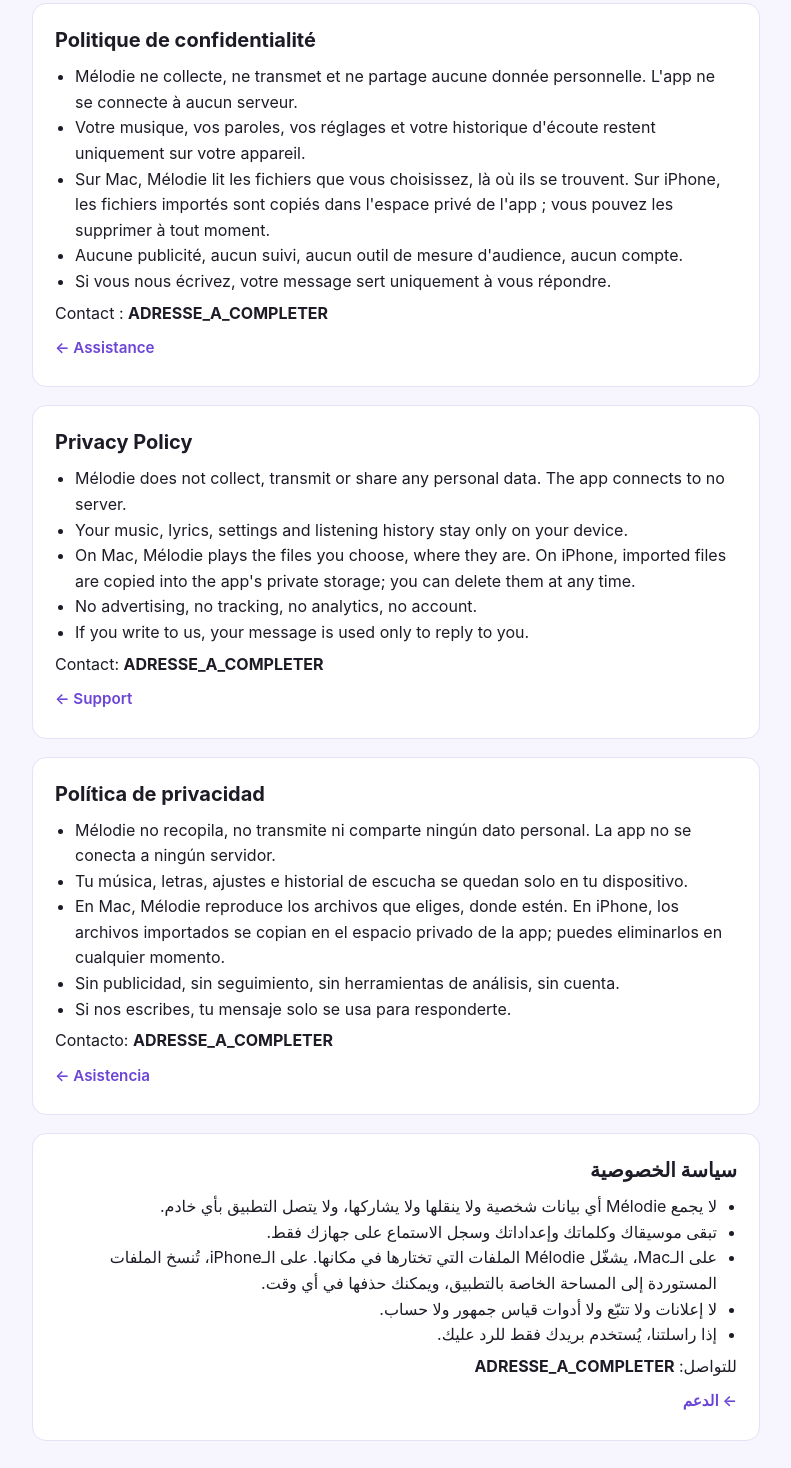
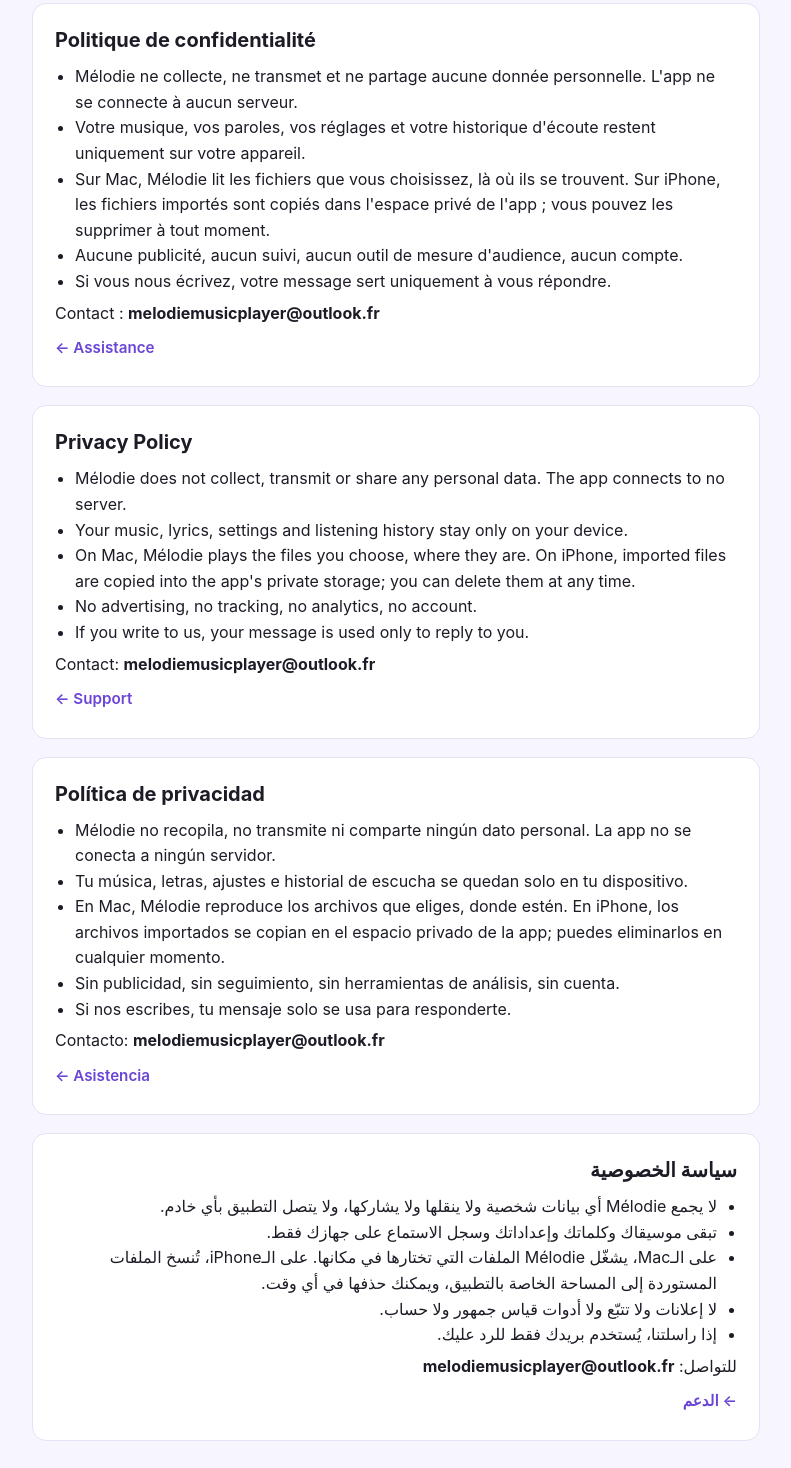
Before and after one commit to nf886h2qhy-netizen/Melodie, a plain HTML site: page confidentialite.html in a window 1280 px wide. Shown: the part 182-1650 px from the top of the page, without its empty margins (244-1035 px from the left). Drawn offline with Linux system fonts and the light colour scheme.

Commit message:
Add files via upload

```diff
--- a/confidentialite.html
+++ b/confidentialite.html
@@ -42,7 +42,7 @@
       <li>Aucune publicité, aucun suivi, aucun outil de mesure d'audience, aucun compte.</li>
       <li>Si vous nous écrivez, votre message sert uniquement à vous répondre.</li>
     </ul>
-    <p>Contact : <span class="mail">ADRESSE_A_COMPLETER</span></p>
+    <p>Contact : <span class="mail">melodiemusicplayer@outlook.fr</span></p>
     <p class="switch"><a href="index.html#fr">← Assistance</a></p>
   </section>
 
@@ -55,7 +55,7 @@
       <li>No advertising, no tracking, no analytics, no account.</li>
       <li>If you write to us, your message is used only to reply to you.</li>
     </ul>
-    <p>Contact: <span class="mail">ADRESSE_A_COMPLETER</span></p>
+    <p>Contact: <span class="mail">melodiemusicplayer@outlook.fr</span></p>
     <p class="switch"><a href="index.html#en">← Support</a></p>
   </section>
 
@@ -68,7 +68,7 @@
       <li>Sin publicidad, sin seguimiento, sin herramientas de análisis, sin cuenta.</li>
       <li>Si nos escribes, tu mensaje solo se usa para responderte.</li>
     </ul>
-    <p>Contacto: <span class="mail">ADRESSE_A_COMPLETER</span></p>
+    <p>Contacto: <span class="mail">melodiemusicplayer@outlook.fr</span></p>
     <p class="switch"><a href="index.html#es">← Asistencia</a></p>
   </section>
 
@@ -81,7 +81,7 @@
       <li>لا إعلانات ولا تتبّع ولا أدوات قياس جمهور ولا حساب.</li>
       <li>إذا راسلتنا، يُستخدم بريدك فقط للرد عليك.</li>
     </ul>
-    <p>للتواصل: <span class="mail">ADRESSE_A_COMPLETER</span></p>
+    <p>للتواصل: <span class="mail">melodiemusicplayer@outlook.fr</span></p>
     <p class="switch"><a href="index.html#ar">← الدعم</a></p>
   </section>
   <footer>© 2026 Bassam Ibrahim · Mélodie pour Mac et iPhone · Mise à jour : 14 novembre 2026</footer>
```
Also changed, not shown: index.html (+4 -4 lines).
